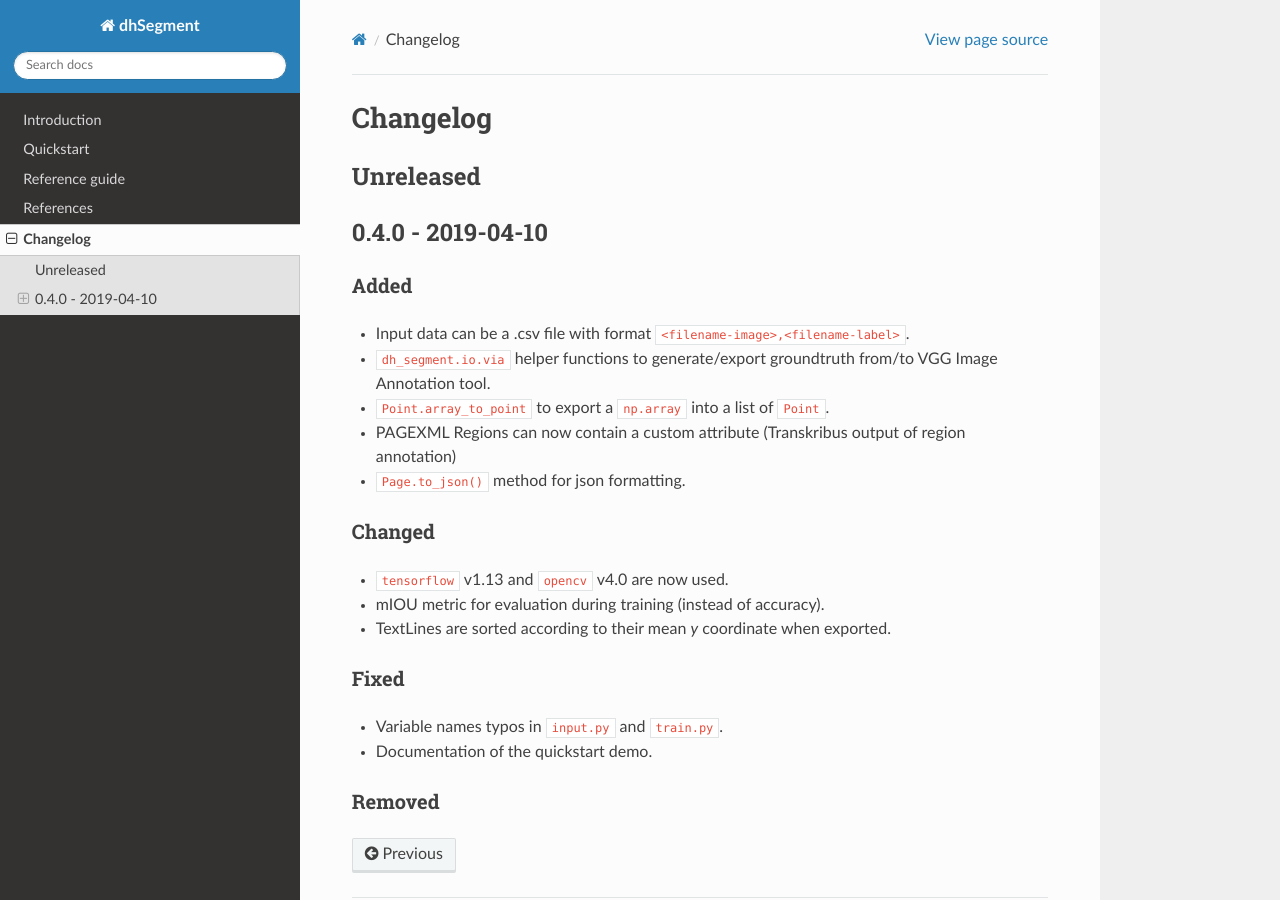
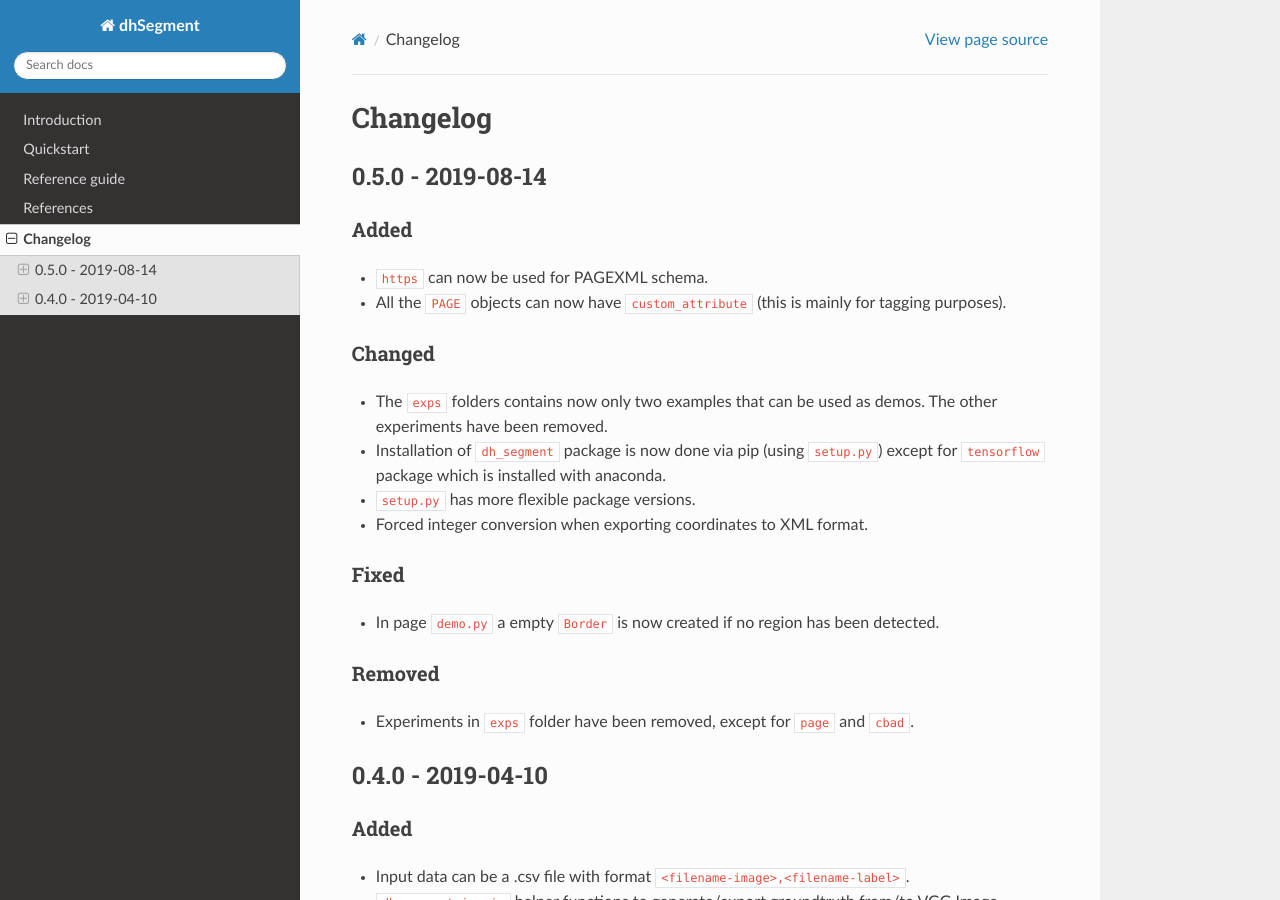
Before and after one commit to dhlab-epfl/dhSegment, a Sphinx documentation site: the page built from doc/changelog.rst, in a window 1280 px wide and 900 px high. Built offline with Sphinx 7.4.7 and the Read the Docs theme 2.0.0, drawn with Linux system fonts in a browser that asks for light colours.

Commit message:
updated_changelog

```diff
--- a/doc/changelog.rst
+++ b/doc/changelog.rst
@@ -2,11 +2,43 @@
 Changelog
 =========
 
-Unreleased
-----------
+.. Unreleased
+    ----------
+
+
+0.5.0 - 2019-08-14
+------------------
+
+Added
+^^^^^
+
+* ``https`` can now be used for PAGEXML schema.
+* All the ``PAGE`` objects can now have ``custom_attribute`` (this is mainly for tagging purposes).
+
+
+Changed
+^^^^^^^
+
+* The ``exps`` folders contains now only two examples that can be used as demos. The other experiments have been removed.
+* Installation of ``dh_segment`` package is now done via pip (using ``setup.py``) except for ``tensorflow`` package which is installed with anaconda.
+* ``setup.py`` has more flexible package versions.
+* Forced integer conversion when exporting coordinates to XML format.
+
+Fixed
+^^^^^
+
+* In page ``demo.py`` a empty ``Border`` is now created if no region has been detected.
+
+
+Removed
+^^^^^^^
+
+* Experiments in ``exps`` folder have been removed, except for ``page`` and ``cbad``.
+
 
 0.4.0 - 2019-04-10
 ------------------
+
 Added
 ^^^^^
 
```
